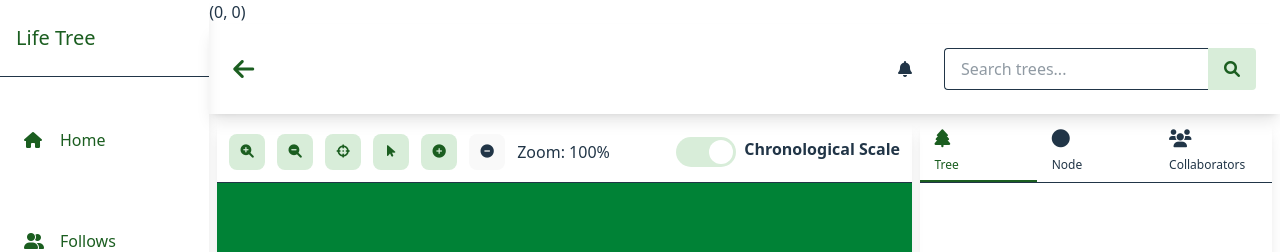
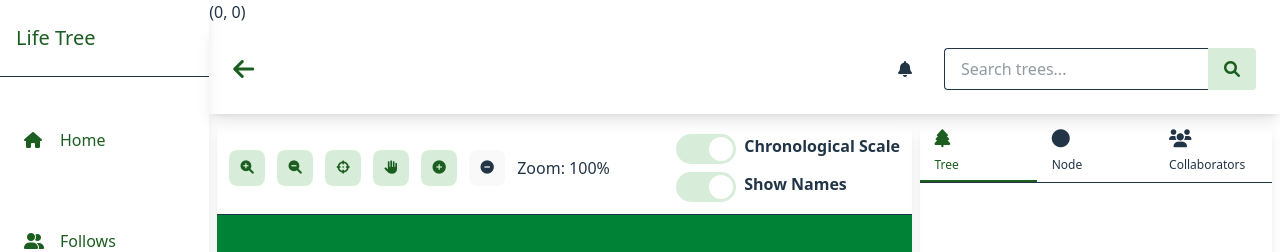
Before and after one commit to LUCHER4321/CPT-Frontend, a React (Vite) app: page /account/trees/collabs in a window 1280 px wide. Shown: the top 252 px of the page. Built offline with nearby package versions, Linux system fonts and the light colour scheme; no server answers.

Commit message:
Update TreeVisualization.tsx

```diff
--- a/src/components/dashboard/trees/TreeVisualization.tsx
+++ b/src/components/dashboard/trees/TreeVisualization.tsx
@@ -11,11 +11,15 @@ interface TreeVisualizationProps {
     tree?: PhTreeResponse;
     treeSocket?: PhTreeWS;
     selected?: Species;
-    setSelected?: (sp: Species) => void
+    setSelected?: (sp?: Species) => void;
+    selection?: boolean;
+    setSelection?: (b: boolean) => void;
     commonAncerstors?: Species[];
     setCommonAncerstors?: (sl: Species[]) => void;
     chronoScale?: boolean;
     setChronoScale?: (b: boolean) => void;
+    showName?: boolean;
+    setShowName?: (b: boolean) => void;
     zoom?: number;
     setZoom?: (n: number) => void;
     deltaZoom?: number;
@@ -30,10 +34,14 @@ export const TreeVisualization = ({
     treeSocket,
     selected,
     setSelected,
+    selection,
+    setSelection,
     commonAncerstors,
     setCommonAncerstors,
     chronoScale,
     setChronoScale,
+    showName,
+    setShowName,
     zoom = 1,
     setZoom,
     deltaZoom = 0.1,
@@ -61,8 +69,9 @@ export const TreeVisualization = ({
                         onClick={() => setZoom?.(baseZoom)}
                     />
                     <ToolButton
-                        title="Selection Mode"
-                        icon="fa-mouse-pointer"
+                        title={selection ? "Moving Mode" : "Selection Mode"}
+                        icon={selection ? "fa-hand" : "fa-mouse-pointer"}
+                        onClick={() => setSelection?.(!selection)}
                     />
                     <ToolButton
                         title={selected ? "Add Descendant" : "Add Species"}
@@ -70,7 +79,7 @@ export const TreeVisualization = ({
                         onClick={() => tree ? createSpecies({
                             treeId: tree.id,
                             ancestorId: selected?.id?.toString(),
-                            name: "",
+                            name: "Example Species",
                             ...selected ? {} : {apparition: commonAncerstors?.length ? Math.min(...commonAncerstors.map(ca => ca.apparition)) : 0},
                             ...selected ? {afterApparition: selected.duration} : {},
                             duration: selected ? selected.duration : commonAncerstors?.length ? Math.max(...commonAncerstors.map(ca => ca.duration)) : 1
@@ -98,6 +107,7 @@ export const TreeVisualization = ({
                                 if(selected.ancestor) selected.unlinkAncestor();
                                 else setCommonAncerstors?.(commonAncerstors?.filter(ca => ca.id !== selected.id) ?? []);
                                 const { id, name, duration, descendants, ...species } = selected.toJSON();
+                                setSelected?.();
                                 if(id && name && duration !== undefined) treeSocket?.emit({
                                     type: TreeChange.DELETE,
                                     species: {
@@ -113,6 +123,7 @@ export const TreeVisualization = ({
                     />
                     <p>Zoom: {(zoom / baseZoom * 100).toFixed()}%</p>
                 </div>
+                <div className="flex flex-col space-y-2">
                     <div className="flex flex-row space-x-2">
                         <ToggleSwitch
                             id="chrono-scale"
@@ -123,6 +134,17 @@ export const TreeVisualization = ({
                         />
                         <p className="font-bold">Chronological Scale</p>
                     </div>
+                    <div className="flex flex-row space-x-2">
+                        <ToggleSwitch
+                            id="show-name"
+                            className={"w-15 h-7.5 " + (showName ? "bg-[#D8EDD9] dark:bg-[#1B5E20]" : "bg-neutral-200 dark:bg-neutral-700")}
+                            spanClassName="bg-white"
+                            checked={showName}
+                            onChange={setShowName}
+                        />
+                        <p className="font-bold">Show Names</p>
+                    </div>
+                </div>
             </header>
             <div className="relative h-full! w-full!">
                 {children}
```
Lines whose indentation alone changed are shown as unchanged.
